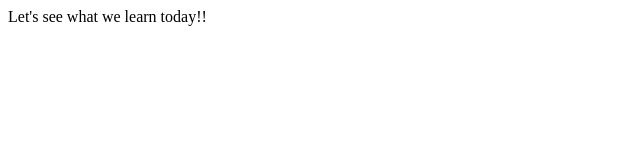
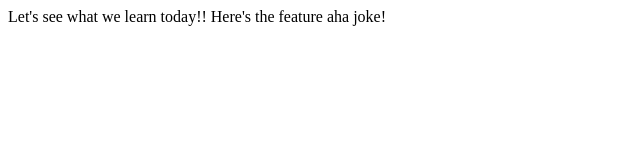
Before and after one commit to abdulmoeed-js/lecture1, a plain HTML site: page index.html in a window 1280 px wide. Shown: the whole page, without its empty margins (0-640 px from the left). Drawn offline with Linux system fonts and the light colour scheme.

Commit message:
Added a line to index.html

```diff
--- a/index.html
+++ b/index.html
@@ -9,7 +9,7 @@
 
 
     Let's see what we learn today!!
-
+    Here's the feature aha joke!
 </body>
 
 </html>
```
